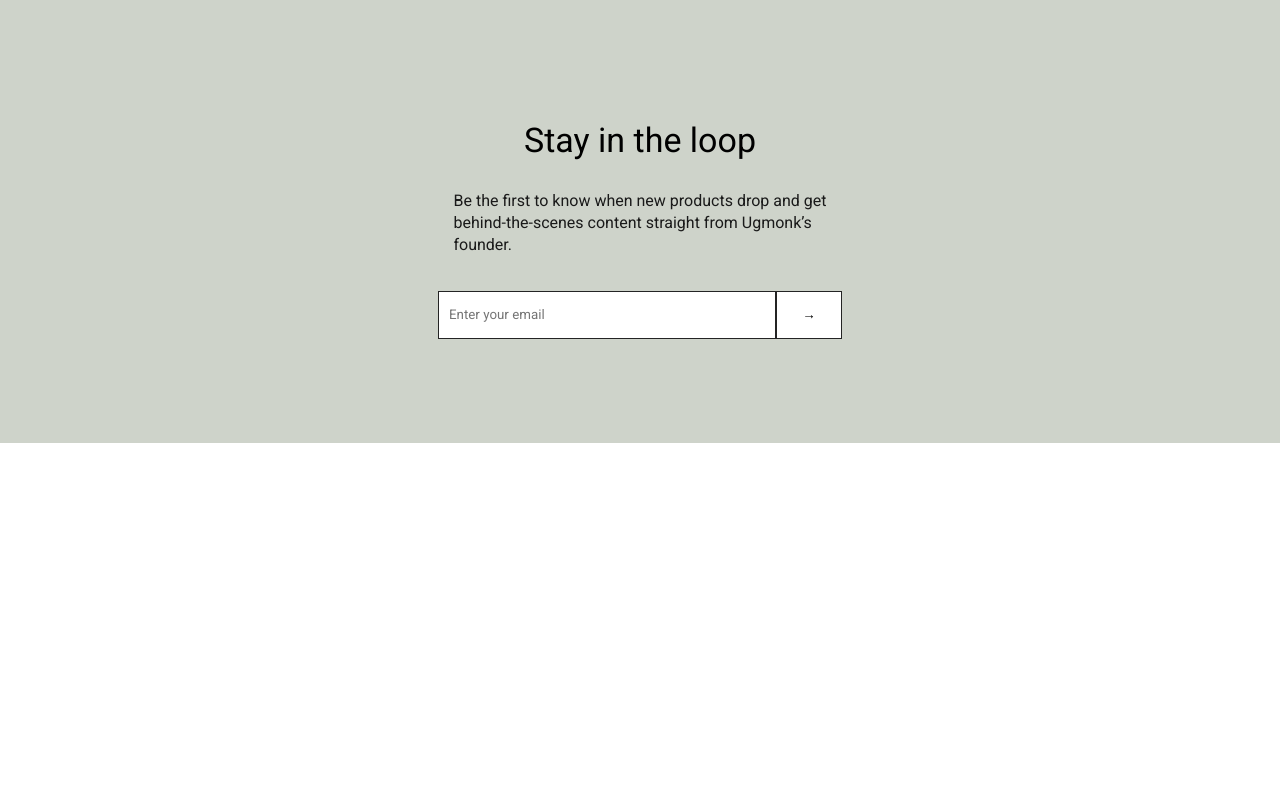
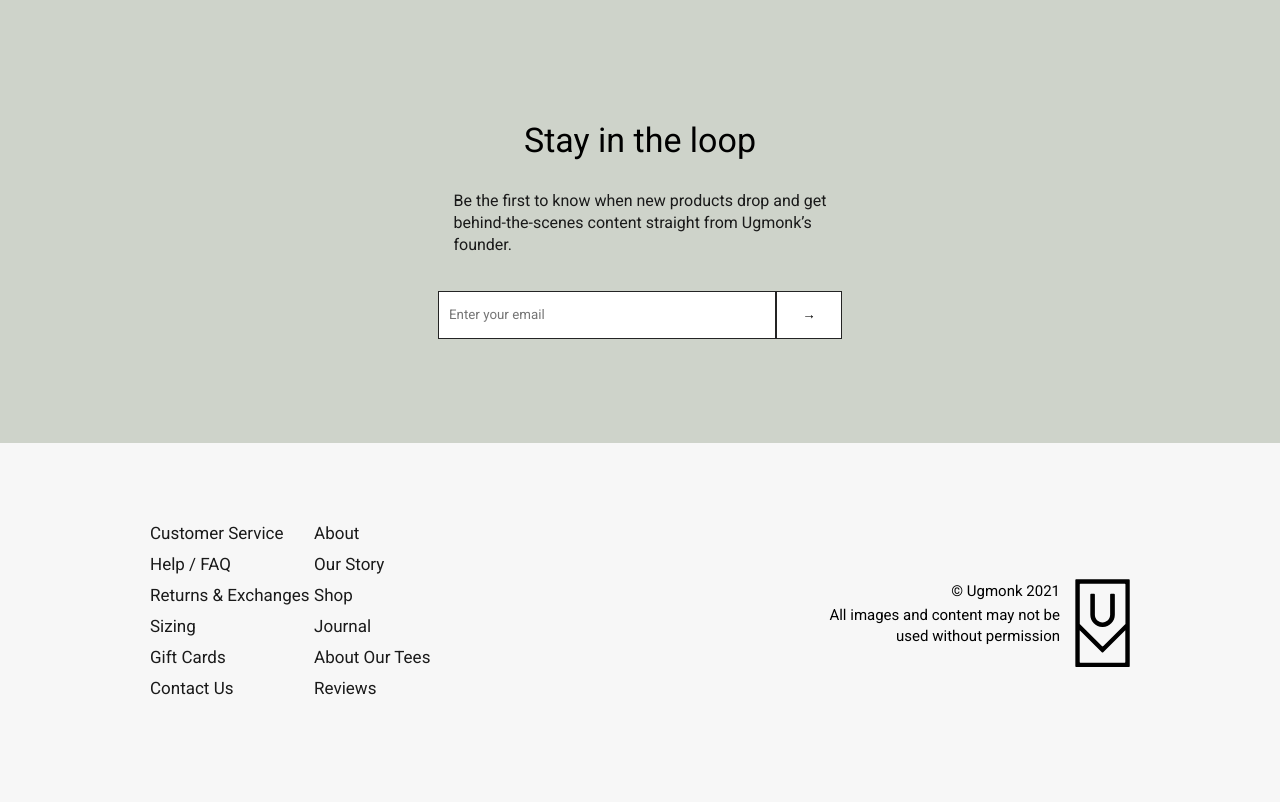
Before and after one commit to Ivan787-lab/ugmonk, a website: page dist/index.html in a window 1280 px wide. Shown: the part 7331-8133 px from the top of the page. Before the commit the page ends 7774 px from the top, so only its background shows below. Drawn offline with Linux system fonts and the light colour scheme.

Commit message:
footer completed

```diff
--- a/dist/css/style.css
+++ b/dist/css/style.css
@@ -687,3 +687,78 @@
       outline: none;
       padding: 0 10px;
       cursor: pointer; }
+  body main .main__main-footer {
+    display: -webkit-box;
+    display: -webkit-flex;
+    display: -ms-flexbox;
+    display: flex;
+    background: #F7F7F7;
+    -webkit-box-align: center;
+    -webkit-align-items: center;
+        -ms-flex-align: center;
+            align-items: center;
+    padding: 25px 150px;
+    -webkit-box-sizing: border-box;
+            box-sizing: border-box;
+    height: 359px;
+    width: 100%; }
+    body main .main__main-footer .main-footer__links {
+      display: -webkit-box;
+      display: -webkit-flex;
+      display: -ms-flexbox;
+      display: flex;
+      -webkit-flex-wrap: wrap;
+          -ms-flex-wrap: wrap;
+              flex-wrap: wrap;
+      -webkit-box-orient: vertical;
+      -webkit-box-direction: normal;
+      -webkit-flex-direction: column;
+          -ms-flex-direction: column;
+              flex-direction: column;
+      height: 210px;
+      width: 640px; }
+      body main .main__main-footer .main-footer__links .main-footer__link {
+        color: #1A1A1A;
+        text-decoration: none;
+        font-size: 17px;
+        display: -webkit-box;
+        display: -webkit-flex;
+        display: -ms-flexbox;
+        display: flex;
+        width: -webkit-max-content;
+        width: -moz-max-content;
+        width: max-content;
+        -webkit-box-orient: vertical;
+        -webkit-box-direction: normal;
+        -webkit-flex-direction: column;
+            -ms-flex-direction: column;
+                flex-direction: column;
+        margin: 5px 0; }
+        body main .main__main-footer .main-footer__links .main-footer__link::after {
+          content: "";
+          width: 0;
+          height: 1px;
+          background: #1A1A1A;
+          -webkit-transition: 0.5s width;
+          -o-transition: 0.5s width;
+          transition: 0.5s width;
+          -webkit-align-self: center;
+              -ms-flex-item-align: center;
+                  align-self: center; }
+        body main .main__main-footer .main-footer__links .main-footer__link:hover::after {
+          width: 100%; }
+    body main .main__main-footer .main-footer__title-and-logo {
+      display: -webkit-box;
+      display: -webkit-flex;
+      display: -ms-flexbox;
+      display: flex;
+      margin-left: 40%; }
+      body main .main__main-footer .main-footer__title-and-logo .title-and-logo__title {
+        margin-right: 15px; }
+        body main .main__main-footer .main-footer__title-and-logo .title-and-logo__title .title-and-logo__p {
+          font-size: 15px;
+          line-height: 21px;
+          text-align: right;
+          margin: 2.5px 0; }
+        body main .main__main-footer .main-footer__title-and-logo .title-and-logo__title .title-and-logo__p_long {
+          width: 233px; }
--- a/dist/css/style.scss
+++ b/dist/css/style.scss
@@ -526,5 +526,63 @@
                 cursor: pointer;
             }
         }
+        .main__main-footer {
+            display: flex;
+            background: $white;
+            align-items: center;
+            padding: 25px 150px;
+            box-sizing: border-box;
+            height: 359px;
+            width: 100%;
+
+            .main-footer__links {
+                display: flex;
+                flex-wrap: wrap;
+                flex-direction: column;
+                height: 210px;
+                width: 640px;
+
+                .main-footer__link {
+                    color: $black;
+                    text-decoration: none;
+                    font-size: 17px;
+                    display: flex;
+                    width: max-content;
+                    flex-direction: column;
+                    margin: 5px 0;
+
+                    &::after {
+                        content: "";
+                        width: 0;
+                        height: 1px;
+                        background: $black;
+                        transition: 0.5s width;
+                        align-self: center;
+                    }
+
+                    &:hover {
+                        &::after {
+                            width: 100%;
+                        }
+                    }
+
+                }
+            }
+            .main-footer__title-and-logo {
+                display: flex;
+                margin-left: 40%;
+                .title-and-logo__title {
+                    margin-right: 15px;
+                    .title-and-logo__p {
+                        font-size: 15px;
+                        line-height: 21px;                        text-align: right;
+                        margin: 2.5px 0;
+                    }
+                    .title-and-logo__p_long {
+                        width: 233px;
+                    }
+                }
+            }
+        }
     }
 }
--- a/dist/index.html
+++ b/dist/index.html
@@ -105,17 +105,51 @@
             </div>
         </div>
         <div class="main__our-story">
-            <p class="our-story__p">A design studio in Downingtown, PA, creating and curating products that combine form & function</p>
+            <p class="our-story__p">A design studio in Downingtown, PA, creating and curating products that combine form
+                & function</p>
             <a href="javascript:void(0)" class="our-story__link">Read our story </a>
         </div>
         <div role="banner" class="main__stay-in-loop">
             <h2 class="stay-in-loop__h2">Stay in the loop</h2>
-            <p class="stay-in-loop__p">Be the first to know when new products drop and get behind-the-scenes content straight from Ugmonk’s founder.</p>
-            <form class="stay-in-loop__form" action="javascript:void(0)" >
+            <p class="stay-in-loop__p">Be the first to know when new products drop and get behind-the-scenes content
+                straight from Ugmonk’s founder.</p>
+            <form class="stay-in-loop__form" action="javascript:void(0)">
                 <input placeholder="Enter your email" class="stay-in-loop__input" type="text">
                 <button class="stay-in-loop__button">→</button>
             </form>
         </div>
+        <footer class="main__main-footer">
+            <div class="main-footer__links">
+                <a href="javascript:void(0)" class="main-footer__link">Customer Service</a>
+                <a href="javascript:void(0)" class="main-footer__link">Help / FAQ</a>
+                <a href="javascript:void(0)" class="main-footer__link">Returns & Exchanges</a>
+                <a href="javascript:void(0)" class="main-footer__link">Sizing</a>
+                <a href="javascript:void(0)" class="main-footer__link">Gift Cards</a>
+                <a href="javascript:void(0)" class="main-footer__link">Contact Us</a>
+                <a href="javascript:void(0)" class="main-footer__link">About</a>
+                <a href="javascript:void(0)" class="main-footer__link">Our Story</a>
+                <a href="javascript:void(0)" class="main-footer__link">Shop</a>
+                <a href="javascript:void(0)" class="main-footer__link">Journal</a>
+                <a href="javascript:void(0)" class="main-footer__link">About Our Tees</a>
+                <a href="javascript:void(0)" class="main-footer__link">Reviews</a>
+            </div>
+            <div class="main-footer__title-and-logo">
+                <div class="title-and-logo__title">
+                    <p class="title-and-logo__p">© Ugmonk 2021</p>
+                    <p class="title-and-logo__p title-and-logo__p_long">All images and content may not be used without
+                        permission</p>
+                </div>
+                <svg width="55" height="88" viewBox="0 0 55 88" fill="none" xmlns="http://www.w3.org/2000/svg">
+                    <path
+                        d="M38.9417 14.7593H35.8929C35.4771 14.7593 35.1307 15.1057 35.1307 15.5215V35.7546V35.8238C35.1307 40.0506 31.7354 43.4459 27.5086 43.4459C23.2819 43.4459 19.8866 40.0506 19.8866 35.8238V35.7546V15.5215C19.8866 15.1057 19.5401 14.7593 19.1244 14.7593H16.0756C15.6598 14.7593 15.3134 15.1057 15.3134 15.5215V35.8238C15.3134 42.4758 20.6488 47.8805 27.3008 48.0191H27.5779H27.8551C34.4378 47.8805 39.8425 42.4758 39.8425 35.8238V15.5215C39.7732 15.1057 39.4267 14.7593 38.9417 14.7593Z"
+                        fill="black" />
+                    <path
+                        d="M53.7701 0.277344H1.31651C0.762184 0.277344 0.346436 0.693092 0.346436 1.24742V41.9907V46.7718V87.0301C0.346436 87.5844 0.762184 88.0002 1.31651 88.0002H53.7701C54.3244 88.0002 54.7401 87.5844 54.7401 87.0301V46.7718V41.9907V1.24742C54.7401 0.693092 54.3244 0.277344 53.7701 0.277344ZM4.78108 5.68207V5.19703C4.78108 4.91986 4.98896 4.6427 5.33541 4.6427H5.82045H49.4047H49.8897C50.1669 4.6427 50.4441 4.85057 50.4441 5.19703V5.68207V44.901L28.3401 67.0049L27.9937 67.3514C27.7858 67.5592 27.4394 67.5592 27.2315 67.3514L26.885 67.0049L4.78108 44.901V5.68207ZM50.3055 82.5955V83.0805C50.3055 83.3577 50.0976 83.6348 49.7512 83.6348H49.2661H5.75116H5.26612C4.98896 83.6348 4.71179 83.4269 4.71179 83.0805V82.5955V51.1372L26.8157 73.2411C27.1622 73.5876 27.7858 73.5876 28.2016 73.2411L50.3055 51.1372V82.5955Z"
+                        fill="black" />
+                </svg>
+
+            </div>
+        </footer>
     </main>
     <script src="js/script.js"></script>
 </body>
```
